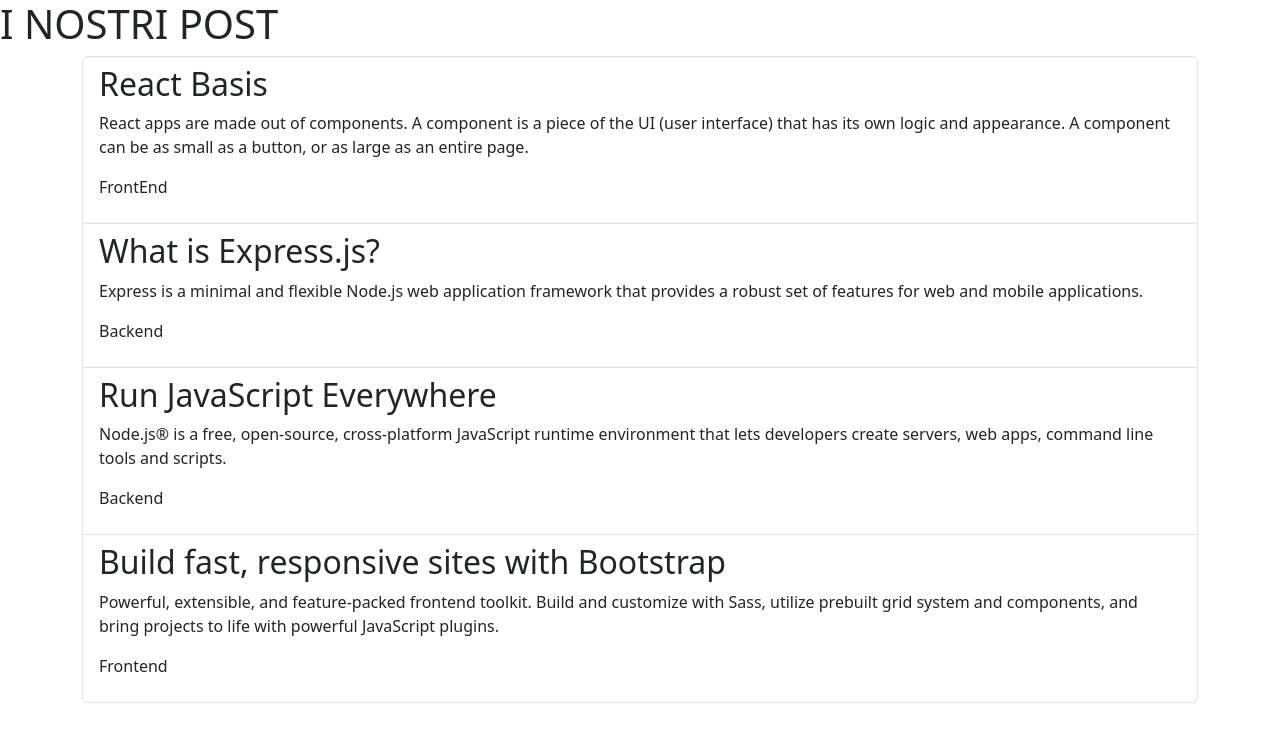
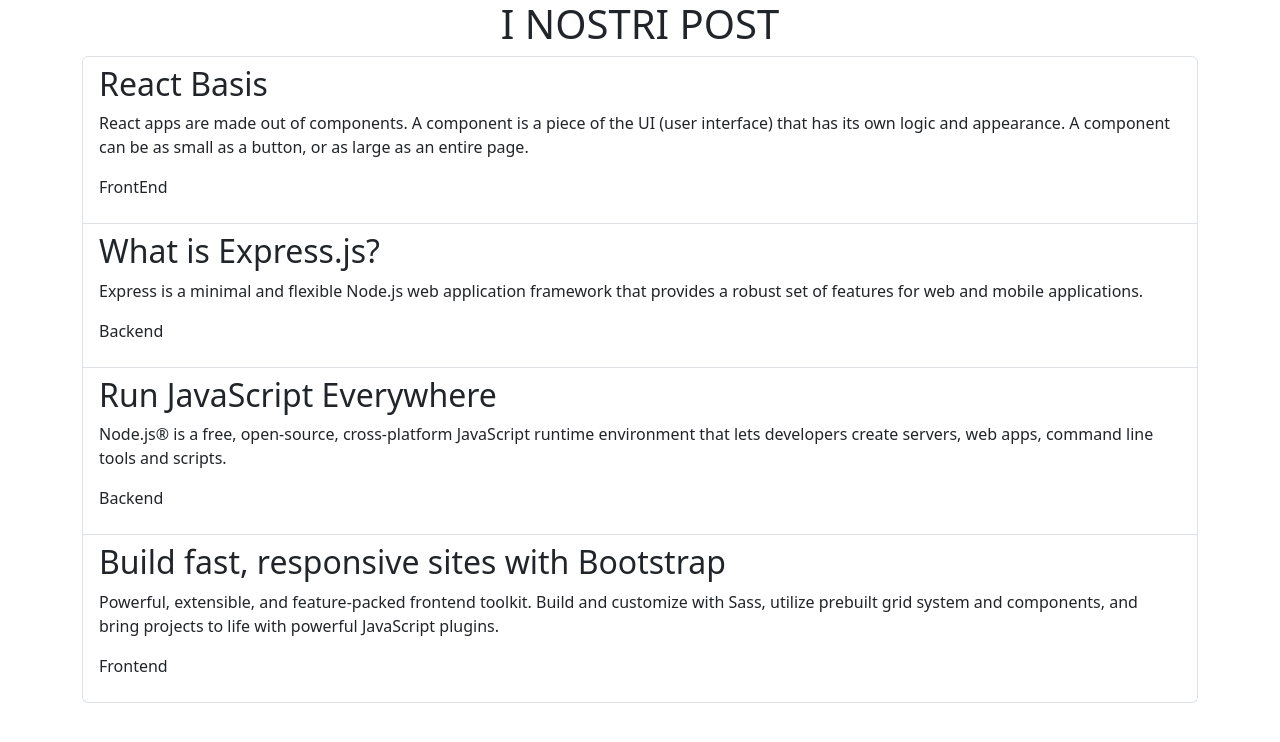
Before and after one commit to ilariamaffiola/react-context-api, a React (Vite) app: page / in a window 1280 px wide. Shown: the top 742 px of the page. Built offline with nearby package versions, Linux system fonts and the light colour scheme.

Commit message:
[UPD] Add Bootstrap class for text alignment in header of PostsPage component

```diff
--- a/src/Components/Posts/PostsPage.jsx
+++ b/src/Components/Posts/PostsPage.jsx
@@ -4,7 +4,7 @@
   return (
     <>
     <header>
-        <h1>I NOSTRI POST</h1>
+        <h1 className='text-center'>I NOSTRI POST</h1>
     </header>
     <main>
         <div className='container'>
```
